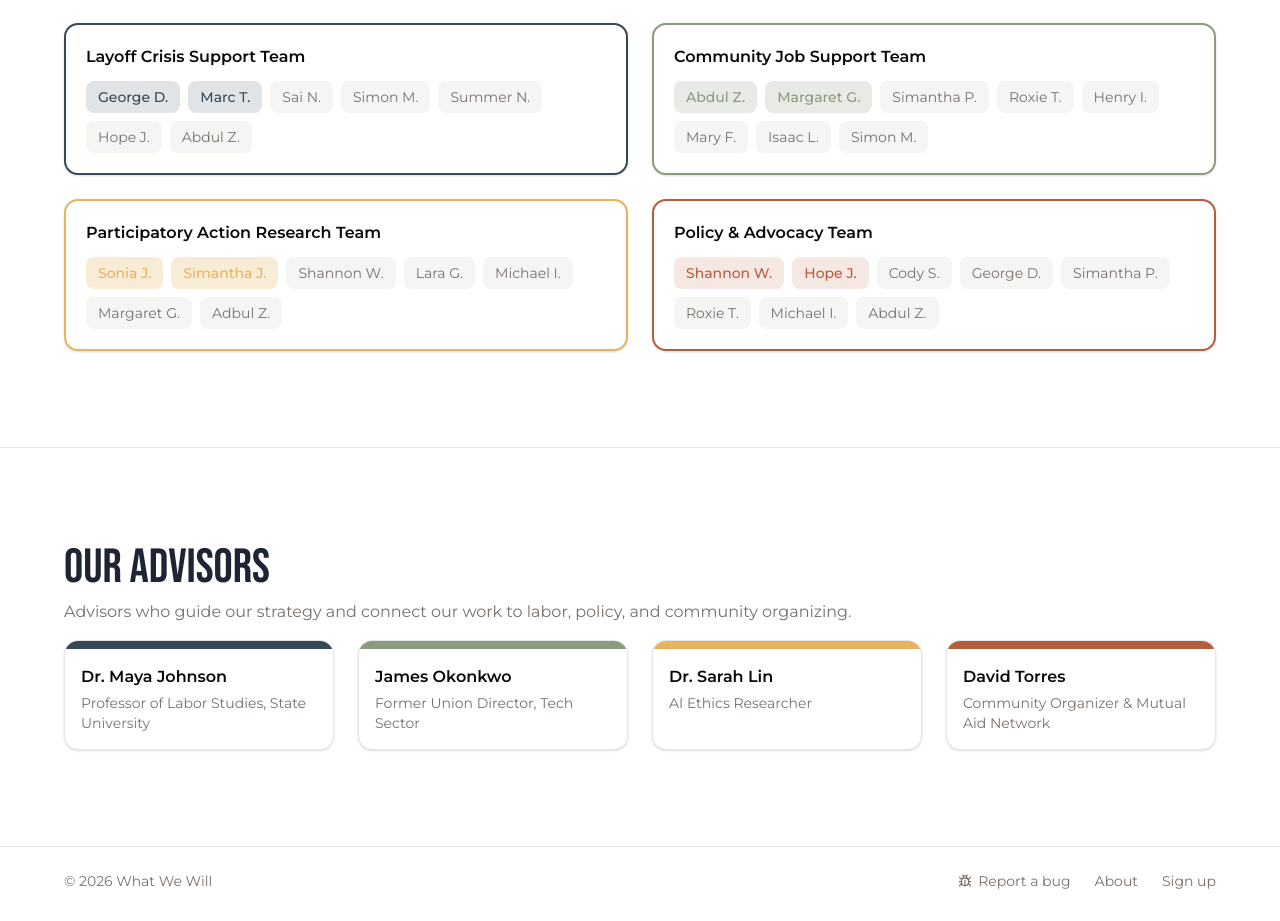
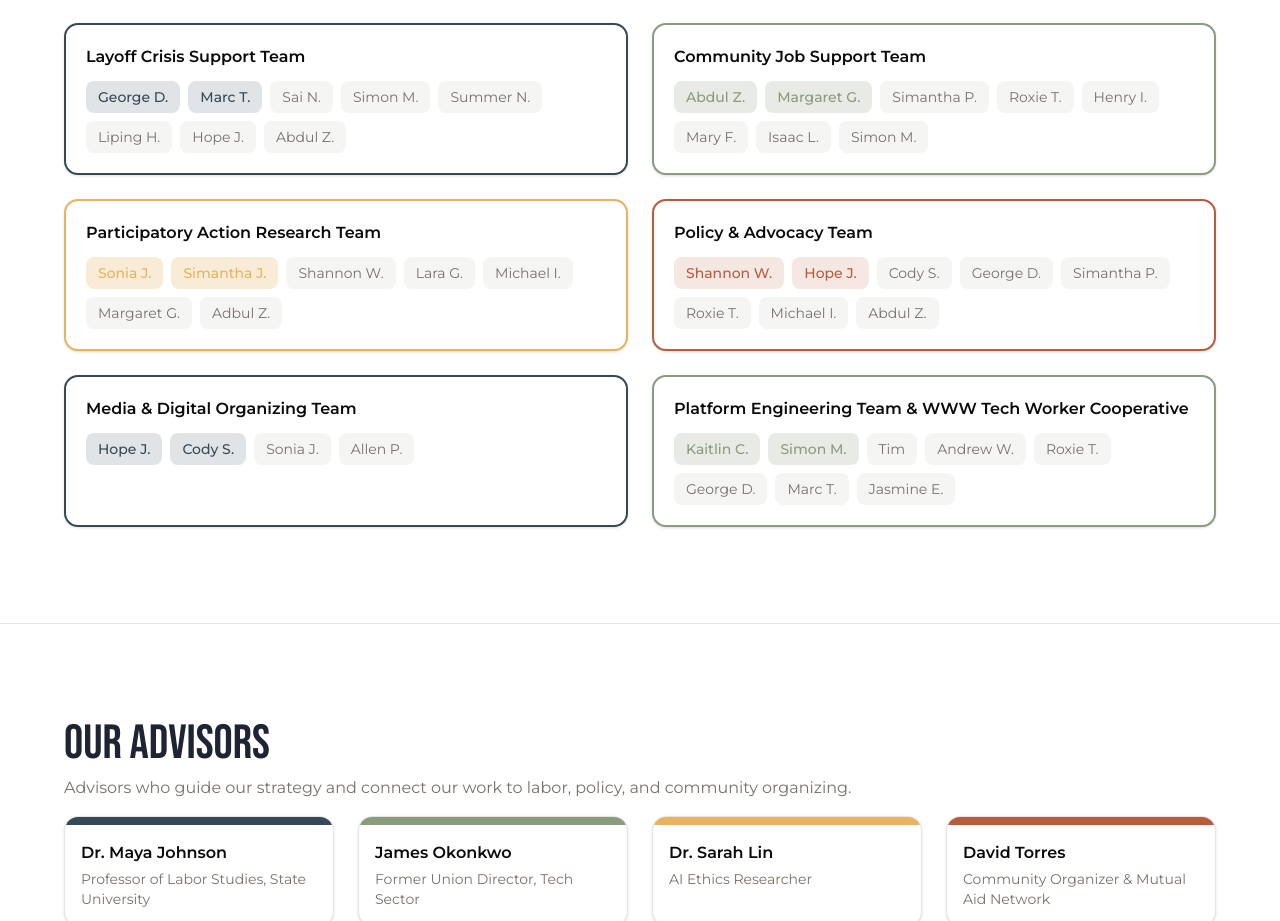
Before and after one commit to What-We-Will/community-platform, a Next.js app: page /about in a window 1280 px wide. Shown: the part 3496-4417 px from the top of the page. Built offline with nearby package versions, Linux system fonts and the light colour scheme; no server answers.

Commit message:
fix volunteer team colors crashing when groups exceed 4

```diff
--- a/components/about/about-volunteers.tsx
+++ b/components/about/about-volunteers.tsx
@@ -40,7 +40,7 @@ const GROUP_COLORS: GroupColor[] = [
 const WORKING_GROUPS = [
   {
     name: "Layoff Crisis Support Team",
-    volunteers: ["George D.", "Marc T.", "Sai N.", "Simon M.", "Summer N.", "Hope J.", "Abdul Z."],
+    volunteers: ["George D.", "Marc T.", "Sai N.", "Simon M.", "Summer N.", "Liping H.", "Hope J.", "Abdul Z."],
   },
   {
     name: "Community Job Support Team",
@@ -53,6 +53,14 @@ const WORKING_GROUPS = [
   {
     name: "Policy & Advocacy Team",
     volunteers: ["Shannon W.", "Hope J.", "Cody S.", "George D.", "Simantha P.", "Roxie T.", "Michael I.", "Abdul Z."],
+  },
+  {
+    name: "Media & Digital Organizing Team",
+    volunteers: ["Hope J.", "Cody S.", "Sonia J.", "Allen P."],
+  },
+  {
+    name: "Platform Engineering Team & WWW Tech Worker Cooperative",
+    volunteers: ["Kaitlin C.", "Simon M.", "Tim ", "Andrew W.", "Roxie T.", "George D.", "Marc T.", "Jasmine E."],
   },
 ];
 
@@ -102,7 +110,7 @@ export function AboutVolunteers() {
               key={group.name}
               name={group.name}
               volunteers={group.volunteers}
-              color={GROUP_COLORS[i]}
+              color={GROUP_COLORS[i % GROUP_COLORS.length]}
             />
           ))}
         </div>
```
